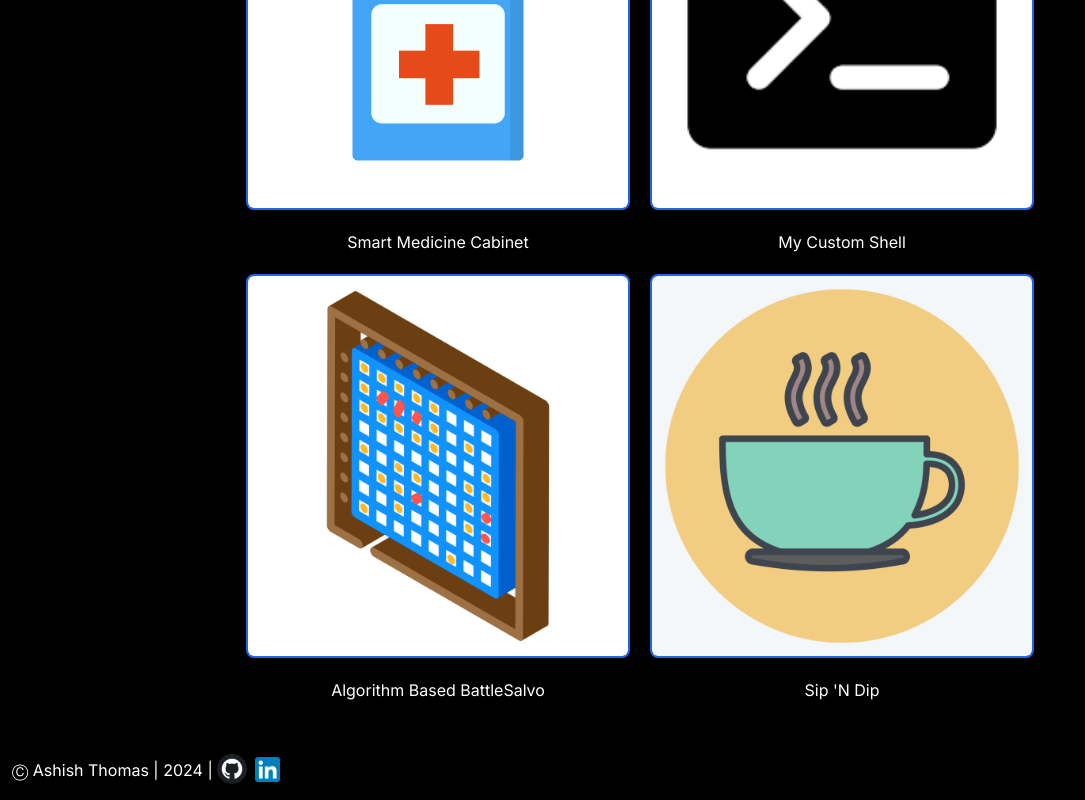
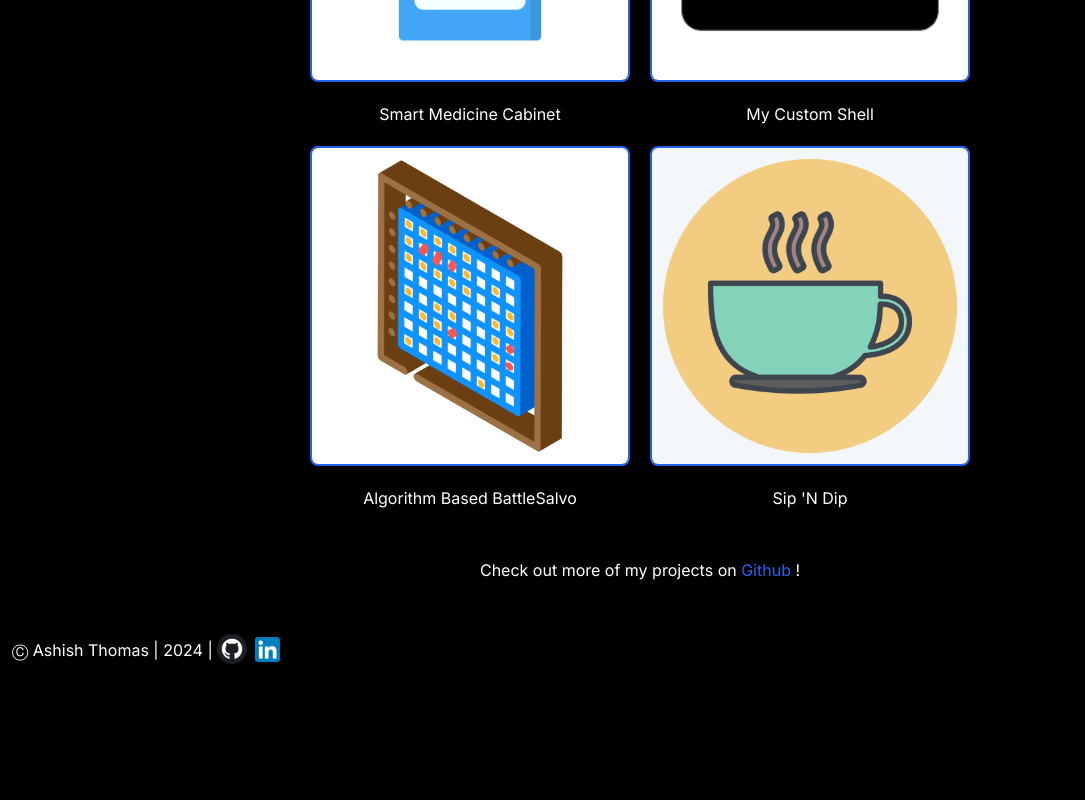
Before and after one commit to AshishT558/personal-site, a Next.js app: page /pages/projects in a window 1280 px wide. Shown: the part 894-1694 px from the top of the page, without its empty margins (0-1085 px from the left). After the commit the page ends 1574 px from the top, so only its background shows below. Built offline with nearby package versions, Linux system fonts and the light colour scheme.

Commit message:
added github link on projects page

```diff
--- a/src/app/pages/projects/page.tsx
+++ b/src/app/pages/projects/page.tsx
@@ -69,6 +69,9 @@ export default function ProjectsPage() {
                         </ProjectBox>
                     </li>
                 </ul>
+                <div className="mt-12">
+                    <p> Check out more of my projects on <span className="text-blue-600 hover:text-blue-700"> <a href="https://github.com/AshishT558" target="_blank" rel="noopener noreferrer" >Github</a> </span> !</p>
+                </div>
             </div>
         </ContentPage>
     );
--- a/src/components/ProjectBox.tsx
+++ b/src/components/ProjectBox.tsx
@@ -17,7 +17,7 @@ export default function ProjectBox({title, image, children, Github} : Props) {
         //     {children}
         // </div>
         <div>
-            <div className="image-container w-[21rem] lg:w-[24rem] relative overflow-hidden rounded-lg border-2 border-blue-600">
+            <div className="image-container w-[20rem] relative overflow-hidden rounded-lg border-2 border-blue-600">
                 <Image
                 id="Icon"
                 className="object-cover transition-transform duration-500 ease-in-out"
```
